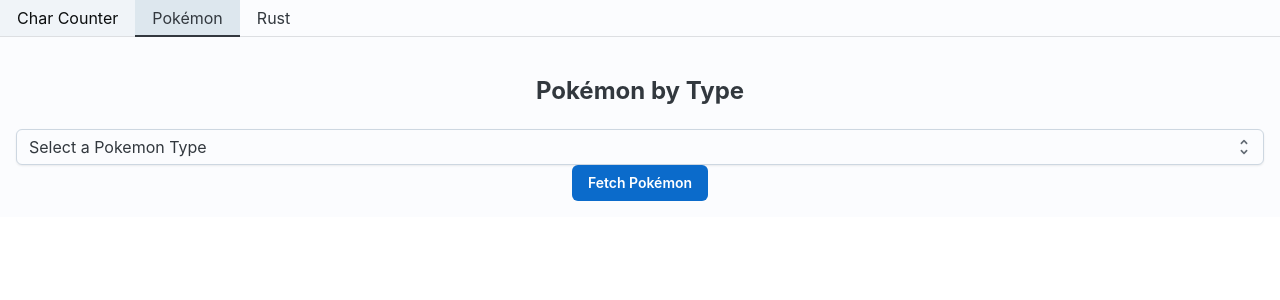
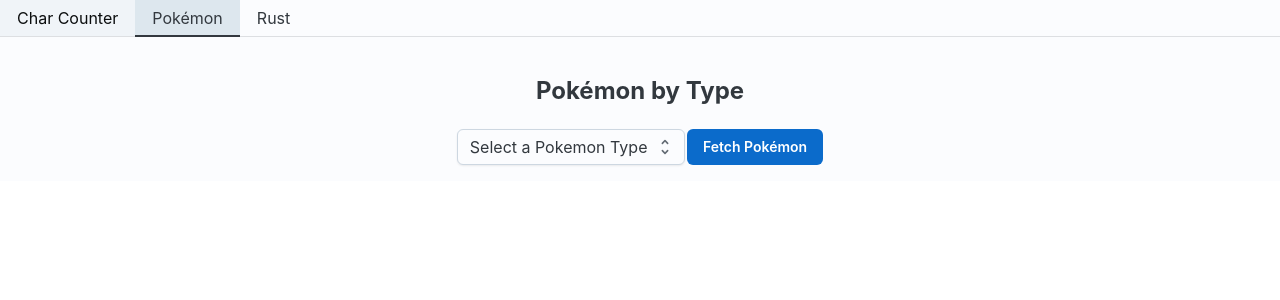
Before and after one commit to awells111/everything-website-frontend, a React (Create React App) app: page / in a window 1280 px wide. Both pictures are taken after a click on the tab "Pokémon". Shown: the top 300 px of the page. Built offline with nearby package versions, Linux system fonts and the light colour scheme.

Commit message:
This is the display flex

```diff
--- a/src/TabbedInterface/Pokemon/PokemonByType/PokemonByType.tsx
+++ b/src/TabbedInterface/Pokemon/PokemonByType/PokemonByType.tsx
@@ -62,6 +62,7 @@
   return (
     <div>
       <h2>Pokémon by Type</h2>
+      <div style={{ display: "flex", gap: 1.5 , justifyContent: "center" }}>
         <Select
           placeholder="Select a Pokemon Type"
           value={selectedType}
@@ -88,7 +89,7 @@
             ),
             indicator: null,
           })}
-        sx={{ minWidth: 160 }}
+          sx={{ minWidth: 220 }}
         >
           {pokemonTypes.map((type) => (
             <Option key={type.name} value={type.name}>
@@ -99,6 +100,7 @@
         <Button loading={loading} onClick={() => getPokemonByType()}>
           Fetch Pokémon
         </Button>
+      </div>
 
       {error && <p style={{ color: "red" }}>{error.message}</p>}
       <Grid container spacing={2} sx={{ flexGrow: 1 }}>
```
Lines whose indentation alone changed are shown as unchanged.
